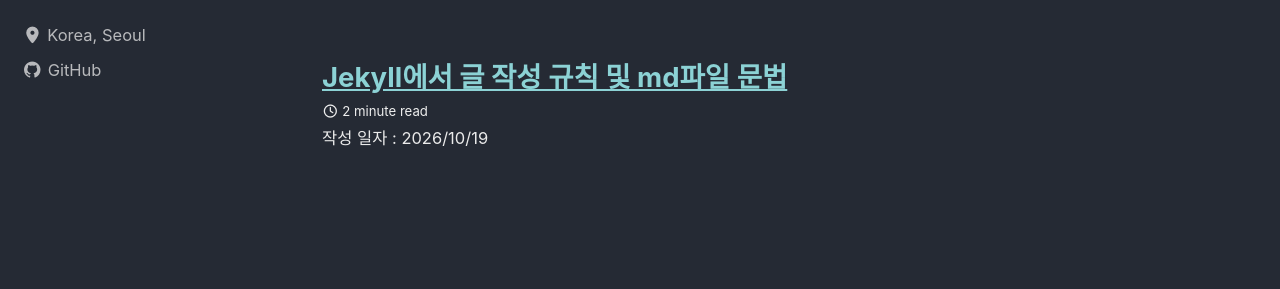
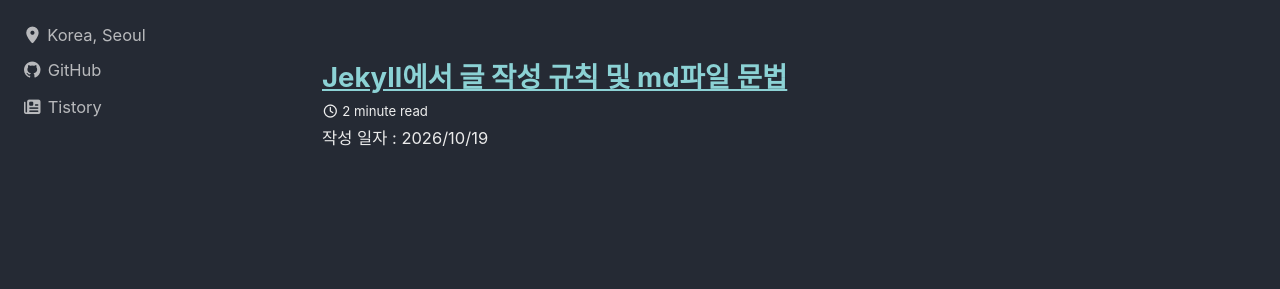
Before and after one commit to kkodong784/kkodong784.github.io, a Jekyll site: the page built from index.html, in a window 1280 px wide. Shown: the part 331-620 px from the top of the page. Built offline with Jekyll 4.4.1, drawn with Linux system fonts in a browser that asks for light colours; cached includes are drawn as plain includes; the list of posts is cut into pages by our own code.

Commit message:
Add Tistory link to configuration with appropriate icon

```diff
--- a/_config.yml
+++ b/_config.yml
@@ -126,6 +126,9 @@ author:
     - label: "GitHub"
       icon: "fab fa-fw fa-github"
       url: "https://github.com/kkodong784"
+    - label: "Tistory"
+      icon: "fas fa-fw fa-newspaper"
+      url: "https://kodong8774.tistory.com/"
 
 # Site Footer
 footer:
```
